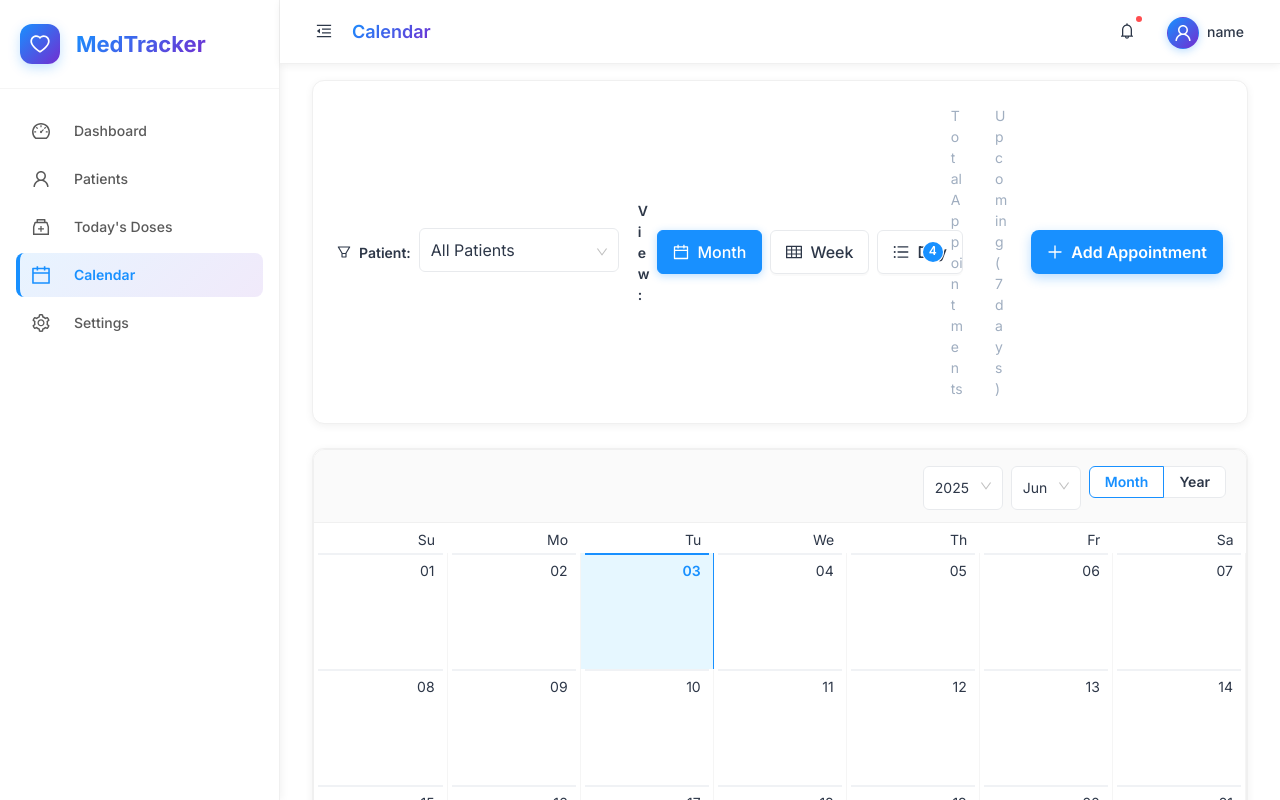
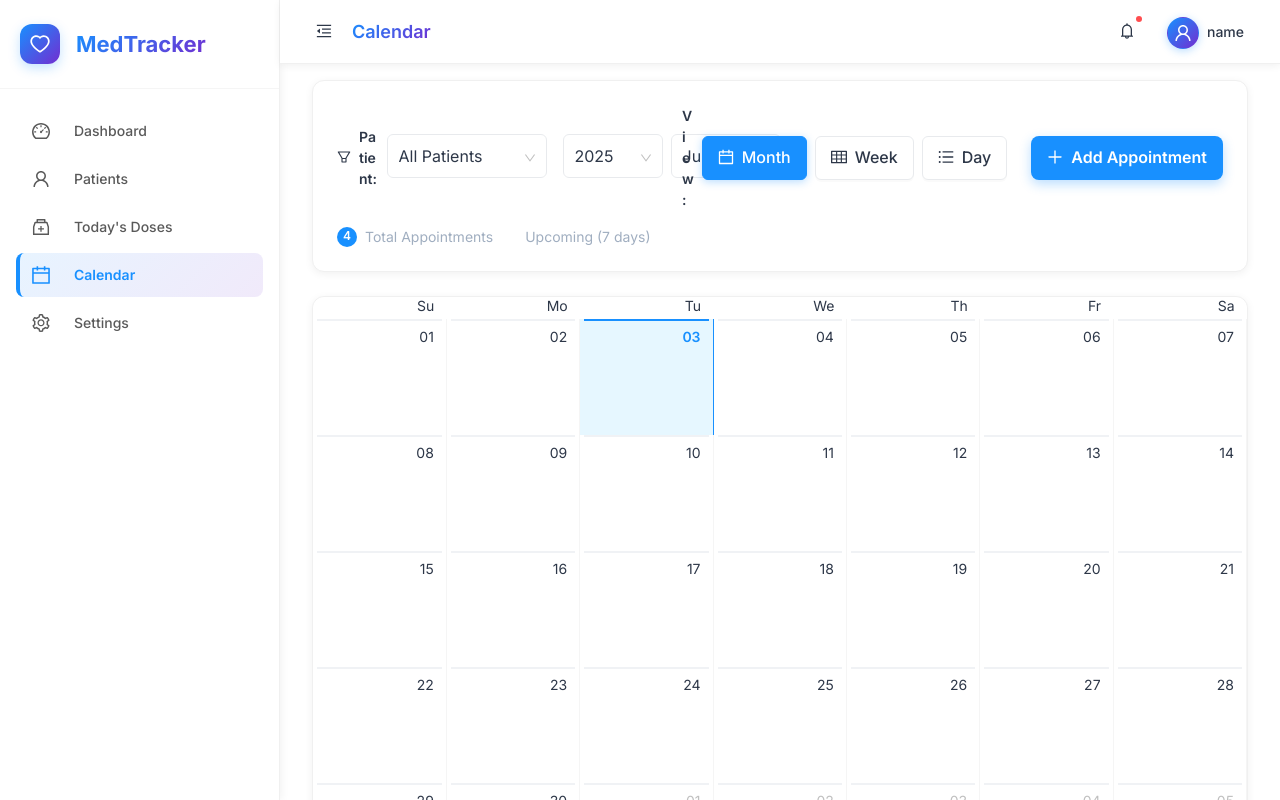
Before and after one commit to starstech/medtrack, a React (Vite) app: page /calendar in a window 1280 px wide. Both pictures are taken after typing "name@example.com", "Sample123" into the empty fields and a click on the button "Sign In". Shown: the top 800 px of the page. Built offline with nearby package versions, Linux system fonts and the light colour scheme.

Commit message:
Calendar fix

```diff
--- a/src/pages/CalendarPage.css
+++ b/src/pages/CalendarPage.css
@@ -15,9 +15,17 @@
     box-shadow: 0 2px 8px rgba(0, 0, 0, 0.06);
   }
 
+  /* View and Actions Container */
+  .calendar-page .view-and-actions {
+    display: flex;
+    justify-content: flex-end;
+    align-items: center;
+    width: 100%;
+  }
+
   .calendar-page .calendar-stats {
     display: flex;
-    justify-content: flex-end;
+    justify-content: flex-start;
     align-items: center;
     gap: 24px;
   }
@@ -99,6 +107,21 @@
     min-height: 600px;
   }
 
+  /* COMPLETELY HIDE Calendar Header */
+  .calendar-page .calendar-content .ant-picker-calendar-header {
+    display: none !important;
+  }
+
+  /* Remove any top padding/margin from calendar body */
+  .calendar-page .calendar-content .ant-picker-calendar {
+    border: none !important;
+    box-shadow: none !important;
+  }
+
+  .calendar-page .calendar-content .ant-picker-body {
+    padding: 0 !important;
+  }
+
   /* Loading States */
   .calendar-page .loading-container {
     min-height: 400px;
@@ -134,6 +157,13 @@
       padding: 16px;
     }
 
+    .calendar-page .view-and-actions {
+      justify-content: flex-start;
+      flex-direction: column;
+      align-items: flex-start;
+      gap: 12px;
+    }
+
     .calendar-page .calendar-stats {
       justify-content: flex-start;
       gap: 16px;
@@ -144,7 +174,6 @@
       width: 100%;
       justify-content: center;
       height: 48px;
-      margin-top: 12px;
     }
 
     .calendar-page .view-control-btn .desktop-only {
@@ -157,6 +186,17 @@
 
     .calendar-page .calendar-content {
       min-height: 500px;
+    }
+  }
+
+  @media (max-width: 576px) {
+    /* Stack all filter controls vertically on small screens */
+    .calendar-page .calendar-filters .ant-row .ant-col {
+      margin-bottom: 12px;
+    }
+
+    .calendar-page .calendar-filters .ant-row .ant-col:last-child {
+      margin-bottom: 0;
     }
   }
 
--- a/src/pages/CalendarPage.jsx
+++ b/src/pages/CalendarPage.jsx
@@ -51,6 +51,14 @@ const CalendarPage = () => {
     setCurrentDate(date)
   }
 
+  const handleYearChange = (year) => {
+    setCurrentDate(currentDate.year(year))
+  }
+
+  const handleMonthChange = (month) => {
+    setCurrentDate(currentDate.month(month))
+  }
+
   const handleAddAppointment = () => {
     setAppointmentModalVisible(true)
   }
@@ -59,20 +67,30 @@ const CalendarPage = () => {
     setAppointmentModalVisible(false)
   }
 
+  // Generate year options (current year ± 5 years)
+  const currentYear = dayjs().year()
+  const yearOptions = Array.from({ length: 11 }, (_, i) => currentYear - 5 + i)
+
+  // Month options
+  const monthOptions = [
+    'January', 'February', 'March', 'April', 'May', 'June',
+    'July', 'August', 'September', 'October', 'November', 'December'
+  ]
+
   return (
     <div className="calendar-page">
-      {/* Filters, Stats and Controls Combined */}
+      {/* Filters and Controls */}
       <div className="calendar-filters">
         <Row gutter={[16, 16]} align="middle">
           {/* Patient Filter */}
-          <Col xs={24} sm={12} md={8}>
+          <Col xs={24} sm={8} md={6}>
             <Space>
               <FilterOutlined />
               <Text strong>Patient:</Text>
               <Select
                 value={selectedPatient}
                 onChange={handlePatientChange}
-                style={{ width: 200 }}
+                style={{ width: 160 }}
                 size="large"
               >
                 <Option value="all">All Patients</Option>
@@ -85,19 +103,64 @@ const CalendarPage = () => {
             </Space>
           </Col>
 
-          {/* View Type Controls */}
-          <Col xs={24} sm={12} md={8}>
+          {/* Date Selectors */}
+          <Col xs={24} sm={8} md={6}>
             <Space>
-              <Text strong>View:</Text>
-              <CalendarControls
-                viewType={viewType}
-                onViewChange={handleViewChange}
-              />
+              <Select
+                value={currentDate.year()}
+                onChange={handleYearChange}
+                style={{ width: 100 }}
+                size="large"
+              >
+                {yearOptions.map(year => (
+                  <Option key={year} value={year}>
+                    {year}
+                  </Option>
+                ))}
+              </Select>
+              <Select
+                value={currentDate.month()}
+                onChange={handleMonthChange}
+                style={{ width: 110 }}
+                size="large"
+              >
+                {monthOptions.map((month, index) => (
+                  <Option key={index} value={index}>
+                    {month}
+                  </Option>
+                ))}
+              </Select>
             </Space>
           </Col>
 
-          {/* Stats and Add Button */}
-          <Col xs={24} sm={24} md={8}>
+          {/* View Type Controls and Add Button */}
+          <Col xs={24} sm={8} md={12}>
+            <div className="view-and-actions">
+              <Space size="large">
+                <Space>
+                  <Text strong>View:</Text>
+                  <CalendarControls
+                    viewType={viewType}
+                    onViewChange={handleViewChange}
+                  />
+                </Space>
+                <Button
+                  type="primary"
+                  icon={<PlusOutlined />}
+                  onClick={handleAddAppointment}
+                  size="large"
+                  className="add-appointment-btn"
+                >
+                  <span className="desktop-only">Add Appointment</span>
+                </Button>
+              </Space>
+            </div>
+          </Col>
+        </Row>
+
+        {/* Stats Row Below */}
+        <Row gutter={[16, 16]} style={{ marginTop: 16 }}>
+          <Col xs={24}>
             <div className="calendar-stats">
               <Space size="large">
                 <div className="calendar-stat">
@@ -108,15 +171,6 @@ const CalendarPage = () => {
                   <Badge count={filteredUpcoming.length} color="#52c41a" />
                   <Text type="secondary">Upcoming (7 days)</Text>
                 </div>
-                <Button
-                  type="primary"
-                  icon={<PlusOutlined />}
-                  onClick={handleAddAppointment}
-                  size="large"
-                  className="add-appointment-btn"
-                >
-                  <span className="desktop-only">Add Appointment</span>
-                </Button>
               </Space>
             </div>
           </Col>
```
